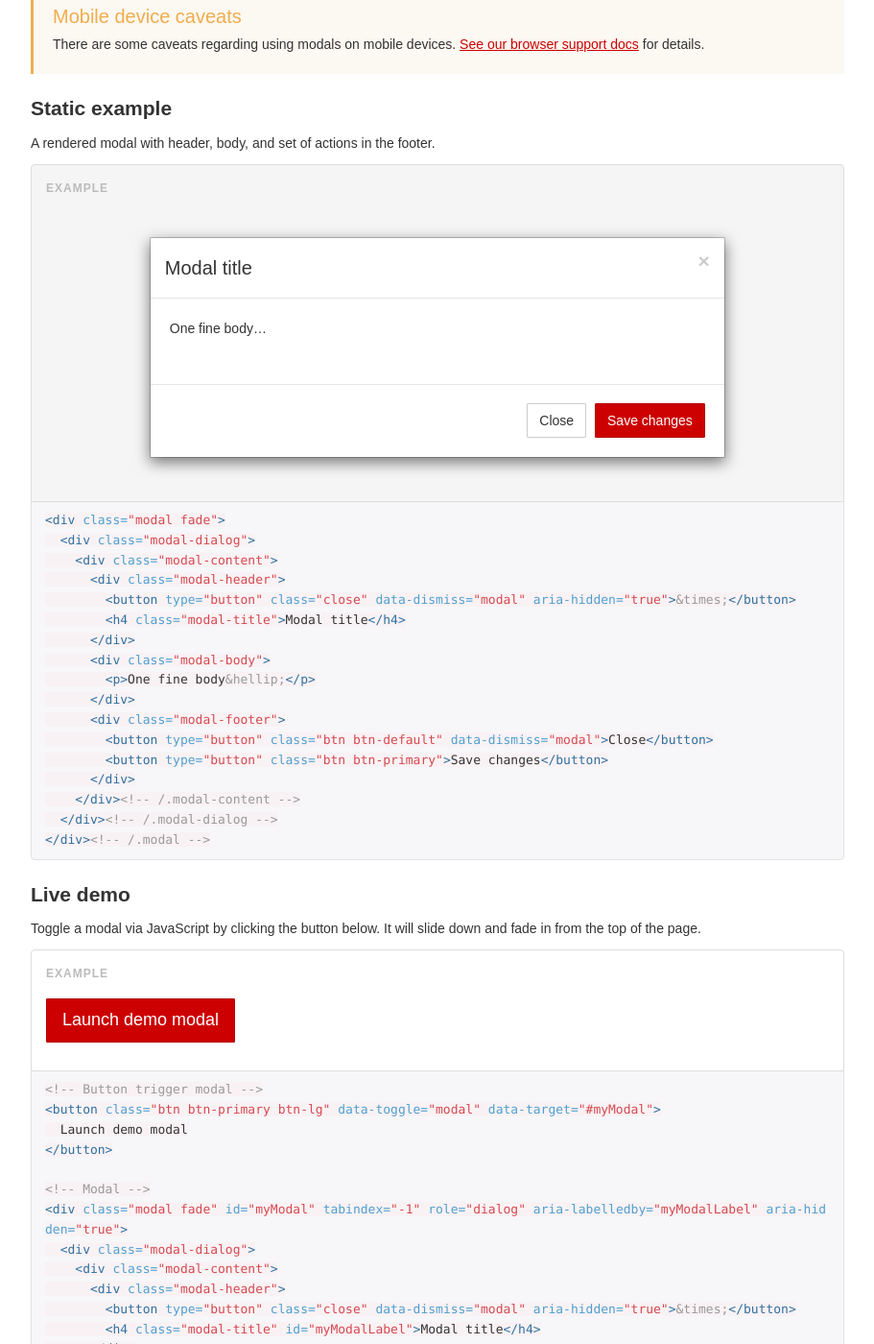
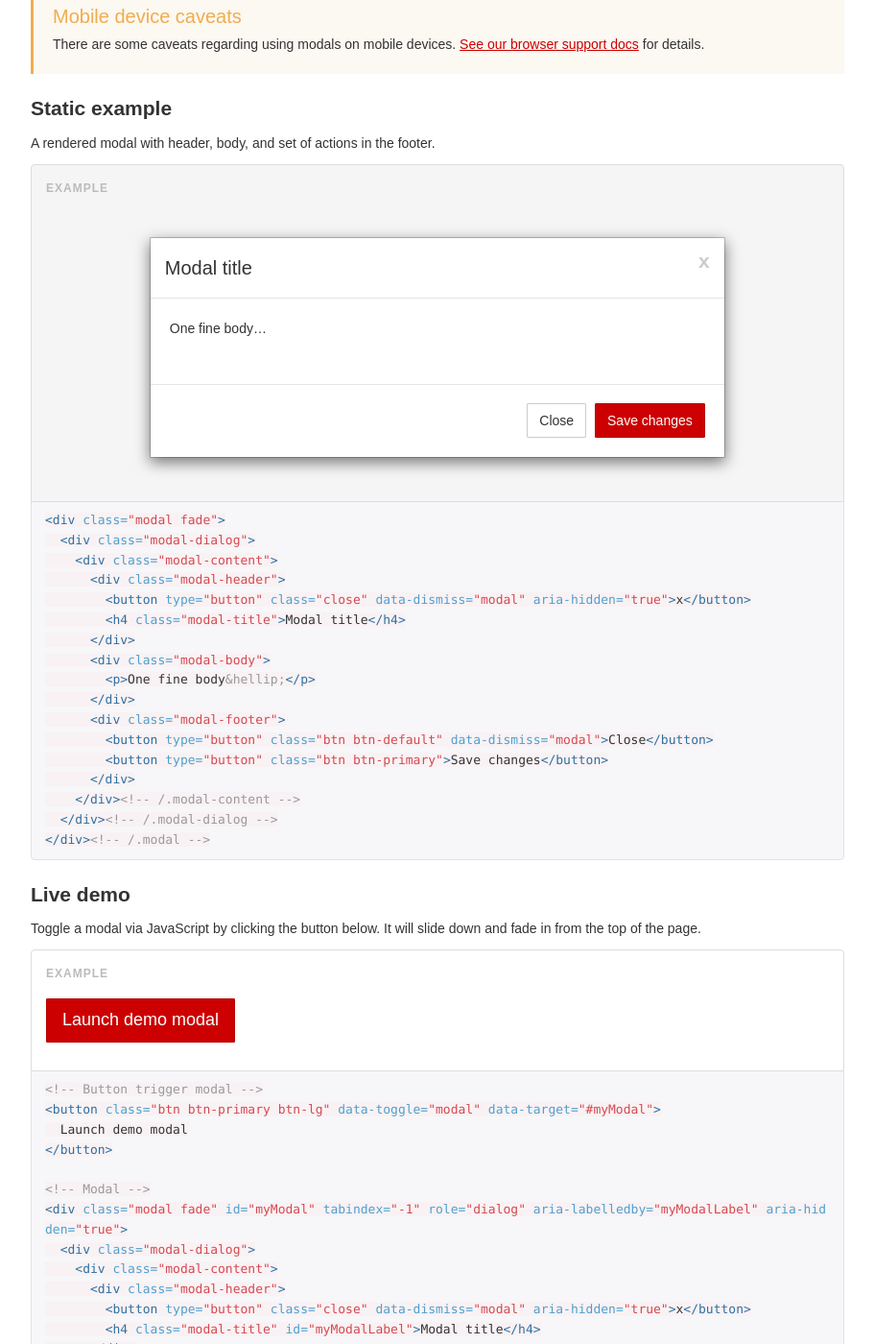
Before and after one commit to ncstate/ncstate-bootstrap, a Jekyll site: the page built from docs/javascript.html, in a window 1280 px wide and 1400 px high, scrolled down 3066 px. Shown: the whole window at 96% size, without its empty margins (38-949 px from the left). Built offline with Jekyll 4.4.1, drawn with Linux system fonts in a browser that asks for light colours; nearby versions of some CDN libraries; some web fonts are replaced; Markdown is read by kramdown in place of the engine named in the settings; comment, search, counter and statistics services are not loaded.

Commit message:
change 'close' icon to custom glyph and update docs examples

```diff
--- a/docs/components.html
+++ b/docs/components.html
@@ -2184,13 +2184,13 @@ body { padding-bottom: 70px; }
   <p>Build on any alert by adding an optional <code>.alert-dismissable</code> and close button.</p>
   <div class="bs-example">
     <div class="alert alert-warning alert-dismissable">
-      <button type="button" class="close" data-dismiss="alert" aria-hidden="true">&times;</button>
+      <button type="button" class="close" data-dismiss="alert" aria-hidden="true">x</button>
       <strong>Warning!</strong> Better check yourself, you're not looking too good.
     </div>
   </div>
 {% highlight html %}
 <div class="alert alert-warning alert-dismissable">
-  <button type="button" class="close" data-dismiss="alert" aria-hidden="true">&times;</button>
+  <button type="button" class="close" data-dismiss="alert" aria-hidden="true">x</button>
   <strong>Warning!</strong> Better check yourself, you're not looking too good.
 </div>
 {% endhighlight %}
--- a/docs/javascript.html
+++ b/docs/javascript.html
@@ -118,7 +118,7 @@ $('#myModal').on('show.bs.modal', function (e) {
       <div class="modal-dialog">
         <div class="modal-content">
           <div class="modal-header">
-            <button type="button" class="close" data-dismiss="modal" aria-hidden="true">&times;</button>
+            <button type="button" class="close" data-dismiss="modal" aria-hidden="true">x</button>
             <h4 class="modal-title">Modal title</h4>
           </div>
           <div class="modal-body">
@@ -137,7 +137,7 @@ $('#myModal').on('show.bs.modal', function (e) {
   <div class="modal-dialog">
     <div class="modal-content">
       <div class="modal-header">
-        <button type="button" class="close" data-dismiss="modal" aria-hidden="true">&times;</button>
+        <button type="button" class="close" data-dismiss="modal" aria-hidden="true">x</button>
         <h4 class="modal-title">Modal title</h4>
       </div>
       <div class="modal-body">
@@ -160,7 +160,7 @@ $('#myModal').on('show.bs.modal', function (e) {
       <div class="modal-content">
 
         <div class="modal-header">
-          <button type="button" class="close" data-dismiss="modal" aria-hidden="true">&times;</button>
+          <button type="button" class="close" data-dismiss="modal" aria-hidden="true">x</button>
           <h4 class="modal-title" id="myModalLabel">Modal Heading</h4>
         </div>
         <div class="modal-body">
@@ -211,7 +211,7 @@ $('#myModal').on('show.bs.modal', function (e) {
   <div class="modal-dialog">
     <div class="modal-content">
       <div class="modal-header">
-        <button type="button" class="close" data-dismiss="modal" aria-hidden="true">&times;</button>
+        <button type="button" class="close" data-dismiss="modal" aria-hidden="true">x</button>
         <h4 class="modal-title" id="myModalLabel">Modal title</h4>
       </div>
       <div class="modal-body">
@@ -269,7 +269,7 @@ $('#myModal').on('show.bs.modal', function (e) {
       <div class="modal-content">
 
         <div class="modal-header">
-          <button type="button" class="close" data-dismiss="modal" aria-hidden="true">&times;</button>
+          <button type="button" class="close" data-dismiss="modal" aria-hidden="true">x</button>
           <h4 class="modal-title" id="myLargeModalLabel">Large modal</h4>
         </div>
         <div class="modal-body">
@@ -283,7 +283,7 @@ $('#myModal').on('show.bs.modal', function (e) {
       <div class="modal-content">
 
         <div class="modal-header">
-          <button type="button" class="close" data-dismiss="modal" aria-hidden="true">&times;</button>
+          <button type="button" class="close" data-dismiss="modal" aria-hidden="true">x</button>
           <h4 class="modal-title" id="mySmallModalLabel">Small modal</h4>
         </div>
         <div class="modal-body">
@@ -1350,14 +1350,14 @@ $('#myPopover').on('hidden.bs.popover', function () {
   <p>Add dismiss functionality to all alert messages with this plugin.</p>
   <div class="bs-example">
     <div class="alert alert-warning fade in">
-      <button type="button" class="close" data-dismiss="alert" aria-hidden="true">&times;</button>
+      <button type="button" class="close" data-dismiss="alert" aria-hidden="true">x</button>
       <strong>Holy guacamole!</strong> Best check yo self, you're not looking too good.
     </div>
   </div><!-- /example -->
 
   <div class="bs-example">
     <div class="alert alert-danger fade in">
-      <button type="button" class="close" data-dismiss="alert" aria-hidden="true">&times;</button>
+      <button type="button" class="close" data-dismiss="alert" aria-hidden="true">x</button>
       <h4>Oh snap! You got an error!</h4>
       <p>Change this and that and try again. Duis mollis, est non commodo luctus, nisi erat porttitor ligula, eget lacinia odio sem nec elit. Cras mattis consectetur purus sit amet fermentum.</p>
       <p>
@@ -1374,7 +1374,7 @@ $('#myPopover').on('hidden.bs.popover', function () {
 
   <h3>Markup</h3>
   <p>Just add <code>data-dismiss="alert"</code> to your close button to automatically give an alert close functionality.</p>
-  {% highlight html %}<button type="button" class="close" data-dismiss="alert" aria-hidden="true">&times;</button>{% endhighlight %}
+  {% highlight html %}<button type="button" class="close" data-dismiss="alert" aria-hidden="true">x</button>{% endhighlight %}
 
   <h3>Methods</h3>
 
--- a/less/close.less
+++ b/less/close.less
@@ -4,6 +4,7 @@
 
 
 .close {
+  font-family: @glyph-icons;
   float: right;
   font-size: (@font-size-base * 1.5);
   font-weight: @close-font-weight;
```
Also changed, not shown: docs/css.html (+4 -4 lines).
